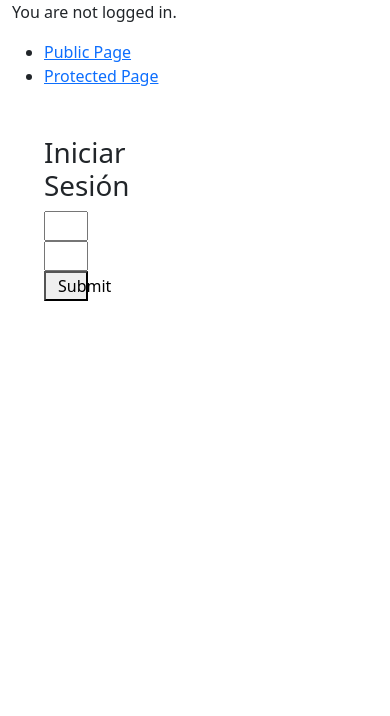
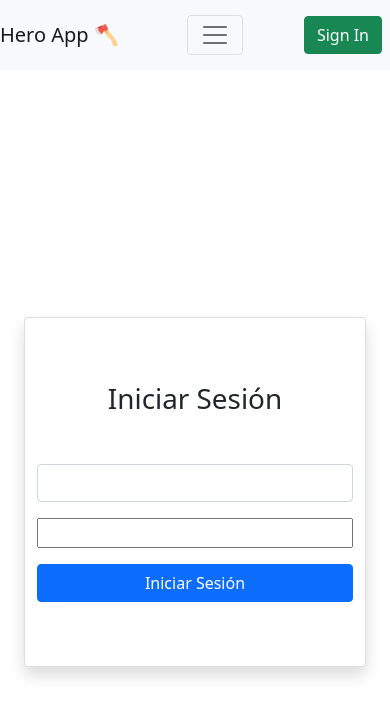
Before and after one commit to Cesaraugp/alkemy-labs-react, a React (Create React App) app: page /login in a window 390 px wide. Shown: the top 716 px of the page. Built offline with nearby package versions, Linux system fonts and the light colour scheme.

Commit message:
Login form responsive + localStorage Token + auth improvements

```diff
--- a/src/App.js
+++ b/src/App.js
@@ -4,15 +4,14 @@ import { ProvideAuth } from "./store";
 import AuthButton from "./components/authButton/authButton";
 import PrivateRoute from "./components/PrivateRoute/PrivateRoute";
 import { Home, Login, PrivatePage } from "./components/Pages";
+import Header from "./components/Header/Header";
 
 export default function App() {
   return (
     <ProvideAuth>
       <Router>
-        <div className="container">
-          <AuthButton />
-
-          <ul>
+        <Header />
+        {/*  <ul>
             <li>
               <Link to="/public">Public Page</Link>
             </li>
@@ -20,16 +19,14 @@ export default function App() {
               <Link to="/protected">Protected Page</Link>
             </li>
           </ul>
-
+ */}{" "}
+        <div className="container h-100 d-flex justify-content-center">
           <Switch>
-            <Route path="/public">
-              <Home />
-            </Route>
             <Route path="/login">
               <Login />
             </Route>
-            <PrivateRoute path="/protected">
-              <PrivatePage />
+            <PrivateRoute path="/home">
+              <Home />
             </PrivateRoute>
           </Switch>
         </div>
--- /dev/null
+++ b/src/components/Header/Header.js
@@ -0,0 +1,62 @@
+import React, { useContext, useState } from "react";
+import {
+  Collapse,
+  Navbar,
+  NavbarToggler,
+  NavbarBrand,
+  Nav,
+  NavItem,
+  NavLink,
+  UncontrolledDropdown,
+  DropdownToggle,
+  DropdownMenu,
+  DropdownItem,
+} from "reactstrap";
+import AuthButton from "../authButton/authButton";
+import authContext from "../../store";
+
+const Header = (props) => {
+  let auth = useContext(authContext);
+  const [isOpen, setIsOpen] = useState(false);
+
+  const toggle = () => setIsOpen(!isOpen);
+
+  return (
+    <div>
+      <Navbar color="light" light expand="md">
+        <NavbarBrand href="/">Hero App 🪓</NavbarBrand>
+        <NavbarToggler onClick={toggle} />
+        <Collapse isOpen={isOpen} navbar>
+          {auth.user ? (
+            <Nav right className="mr-auto" navbar>
+              <NavItem>
+                <NavLink href="/home/">Home</NavLink>
+              </NavItem>
+              <NavItem>
+                <NavLink href="/protected/">GitHub</NavLink>
+              </NavItem>
+              <UncontrolledDropdown nav inNavbar>
+                <DropdownToggle nav caret>
+                  Options
+                </DropdownToggle>
+                <DropdownMenu right>
+                  <DropdownItem>Option 1</DropdownItem>
+                  <DropdownItem>Option 2</DropdownItem>
+                  <DropdownItem divider />
+                  <DropdownItem>Reset</DropdownItem>
+                </DropdownMenu>
+              </UncontrolledDropdown>
+            </Nav>
+          ) : (
+            <></>
+          )}
+        </Collapse>
+        <div className="p-2">
+          <AuthButton />
+        </div>
+      </Navbar>
+    </div>
+  );
+};
+
+export default Header;
--- a/src/components/LoginForm/LoginForm.js
+++ b/src/components/LoginForm/LoginForm.js
@@ -1,5 +1,14 @@
 import { Formik, Form, Field, ErrorMessage } from "formik";
-import { Container, Row, Col } from "reactstrap";
+import {
+  Container,
+  Row,
+  Col,
+  Card,
+  CardBody,
+  CardTitle,
+  Button,
+  Jumbotron,
+} from "reactstrap";
 import { useHistory, useLocation } from "react-router-dom";
 import { useContext } from "react";
 import authContext from "../../store";
@@ -17,9 +26,10 @@ const LoginForm = () => {
   };
 
   return (
-    <div>
-      <h1>Iniciar Sesión</h1>
+    <Row className="w-100 my-auto">
+      <Col xs="12" sm="12" md="8" xl="6" className=" h-100 mx-auto">
         <Formik
+          className="col-6 "
           initialValues={{ email: "", password: "" }}
           validate={(values) => {
             const errors = {};
@@ -41,34 +51,58 @@ const LoginForm = () => {
           }}
         >
           {({ isSubmitting }) => (
+            <Card className="shadow  h-50 w-100 py-5 px-2">
+              <CardBody className="d-flex flex-column justify-content-center">
+                <CardTitle tag="h1" className="text-center mb-5">
+                  Iniciar Sesión
+                </CardTitle>
                 <Form>
-            <Container className="themed-container">
-              <Col>
+                  <Row className="d-flex justify-content-center align-items-center h-100">
+                    <Col sm="12">
+                      <Row></Row>
+                      <div class="form-group">
                         <Row>
-                  <Field type="email" name="email" />
+                          <Field
+                            type="email"
+                            name="email"
+                            className="form-control"
+                          />
                           <ErrorMessage
                             name="email"
                             render={(msg) => formikErrorMessage(msg)}
                           />
                         </Row>
                         <Row>
-                  <Field type="password" name="password" />
+                          <Field
+                            type="password"
+                            name="password"
+                            className="mt-3"
+                          />
                           <ErrorMessage
                             name="password"
                             render={(msg) => formikErrorMessage(msg)}
                           />
                         </Row>
                         <Row>
-                  <button type="submit" disabled={isSubmitting}>
-                    Submit
-                  </button>
+                          <Button
+                            type="submit"
+                            disabled={isSubmitting}
+                            className="mt-3"
+                            color="primary"
+                          >
+                            Iniciar Sesión
+                          </Button>
                         </Row>
+                      </div>
                     </Col>
-            </Container>
+                  </Row>
                 </Form>
+              </CardBody>
+            </Card>
           )}
         </Formik>
-    </div>
+      </Col>
+    </Row>
   );
 };
 
--- a/src/components/authButton/authButton.js
+++ b/src/components/authButton/authButton.js
@@ -1,12 +1,7 @@
 import { useContext } from "react";
-import {
-
-    useHistory,
-  } from "react-router-dom";
+import { useHistory } from "react-router-dom";
 import authContext from "../../store";
-import { Button } from 'reactstrap'
-
-
+import { Button } from "reactstrap";
 
 export default function AuthButton() {
   let history = useHistory();
@@ -15,7 +10,8 @@ export default function AuthButton() {
   return auth.user ? (
     <p>
       Welcome!{" "}
-        <Button color="danger"
+      <Button
+        color="danger"
         onClick={() => {
           auth.signout(() => history.push("/"));
         }}
@@ -24,6 +20,13 @@ export default function AuthButton() {
       </Button>
     </p>
   ) : (
-      <p>You are not logged in.</p>
+    <Button
+      color="success"
+      onClick={() => {
+        history.push("/login");
+      }}
+    >
+      Sign In
+    </Button>
   );
 }
--- a/src/components/hooks/useAuthProvider.js
+++ b/src/components/hooks/useAuthProvider.js
@@ -21,29 +21,42 @@ export default function useAuthProvider() {
   const [user, setUser] = useState(null);
 
   useEffect(() => {
-    //TODO  chequear si ya hay token guardado en sessionStorage
+    let data = localStorage.getItem("loggedHeroAppUser");
+    data = JSON.parse(data);
+    const token = data && data["token"];
+    if (token) {
+      console.log("Ya existe un user", token);
+      setUser(token);
+    }
   }, []);
 
   const signin = async (credentials, cb) => {
     try {
+      const { data: user } = await authService.login(credentials, cb);
+      localStorage.setItem("loggedHeroAppUser", JSON.stringify(user));
+
+      setUser(user.token);
       MySwal.fire({
-        icon: "error",
-        title: `Vaya, ha ocurrido un error al autenticar`,
-        footer: "Credenciales inválidas",
+        icon: "success",
+        title: `Bienvenido!, es un gusto verte de vuelta`,
+        footer: "Inicio de sesión exitoso",
       });
-      const user = await authService.login(credentials, cb);
-
-      setUser(user);
       cb();
     } catch (error) {
       if (error.message) {
         console.log(JSON.stringify(error));
+        MySwal.fire({
+          icon: "error",
+          title: `Vaya, ha ocurrido un error al autenticar`,
+          footer: "Credenciales inválidas",
+        });
       }
     }
   };
 
   const signout = (cb) => {
     setUser(null);
+    localStorage.removeItem("loggedHeroAppUser");
     cb();
   };
 
--- a/src/components/pages/Home.js
+++ b/src/components/pages/Home.js
@@ -1,4 +1,3 @@
-
-export default function PublicPage() {
-    return <h3>Public</h3>;
-  }
+export default function Home() {
+  return <h3>Public</h3>;
+}
--- a/src/components/pages/Login.js
+++ b/src/components/pages/Login.js
@@ -1,12 +1,9 @@
 import LoginForm from "../LoginForm/LoginForm";
+import authContext from "../../store";
+import { useContext } from "react";
+const Login = () => {
+  let auth = useContext(authContext);
 
-const Login = () => {
-  return (
-    <div className="w-50 p-3">
-      <div className="w-50 p-3">
-        <LoginForm />
-      </div>
-    </div>
-  );
+  return !auth.user ? <LoginForm /> : <h2>Ya estás logueado </h2>;
 };
 export default Login;
--- /dev/null
+++ b/src/index.css
@@ -0,0 +1,7 @@
+body {
+  height: 100vh;
+}
+#root {
+  height: 100%;
+  overflow-y: hidden;
+}
```
Also changed, not shown: src/index.js (+6 -9 lines). Lines whose indentation alone changed are shown as unchanged.
